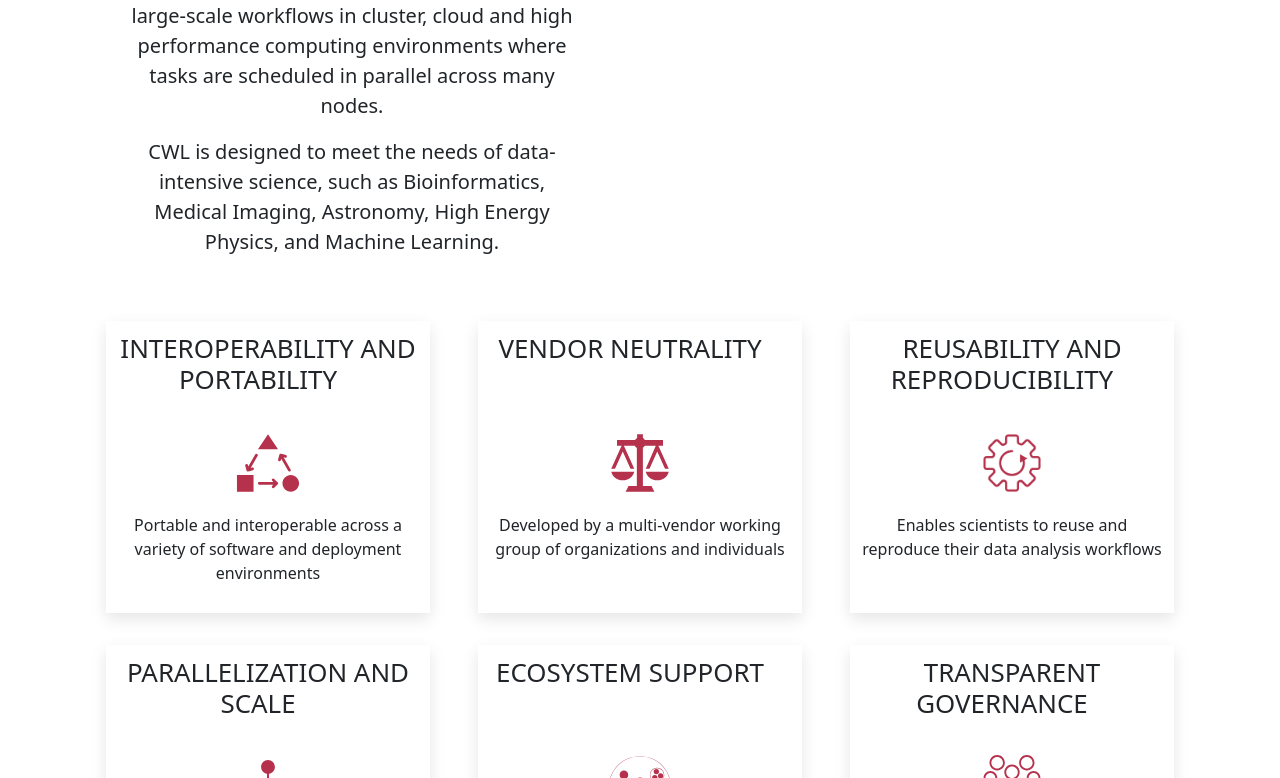
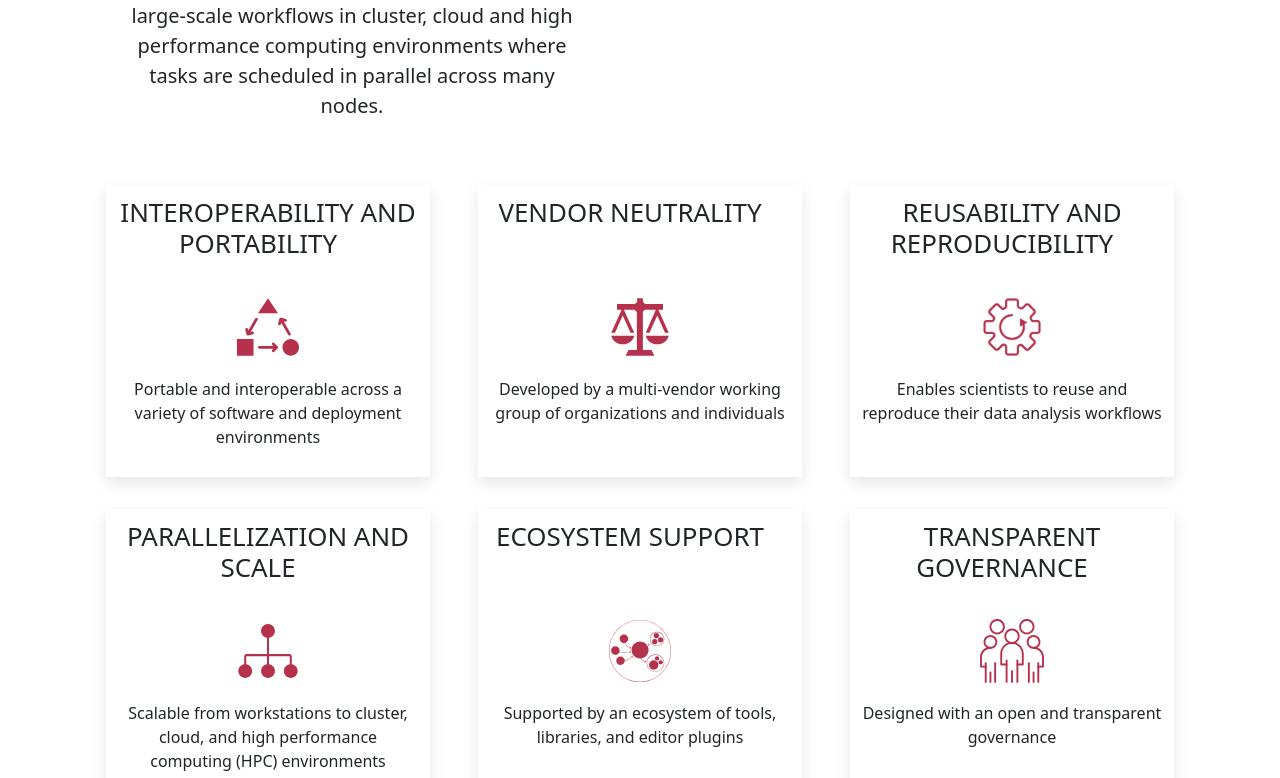
Before and after one commit to common-workflow-language/cwl-website, a Jekyll site: the page built from content/index.md, in a window 1280 px wide and 900 px high, scrolled down 527 px, cut to the strip 122-900 px from the top of the window. Built offline with Jekyll 4.4.1, drawn with Linux system fonts in a browser that asks for light colours.

Commit message:
Updating intro text

```diff
--- a/content/_includes/home/intro.html
+++ b/content/_includes/home/intro.html
@@ -4,7 +4,6 @@
 
     <p>Because CWL is a specification and not a specific piece of software, tools and workflows described using CWL are portable across a variety of platforms that support the CWL standard. CWL is well suited for describing large-scale workflows in cluster, cloud and high performance computing environments where tasks are scheduled in parallel across many nodes.</p>
 
-    <p>CWL is designed to meet the needs of data-intensive science, such as Bioinformatics, Medical Imaging, Astronomy, High Energy Physics, and Machine Learning.</p>
   </div>
 
   {% include home/video-player.html %}
```
